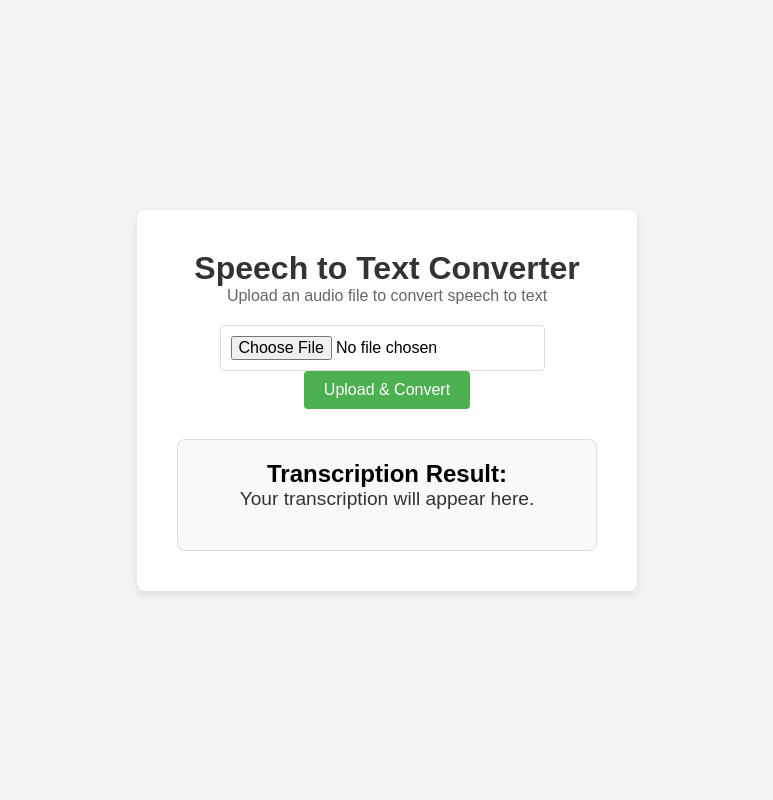
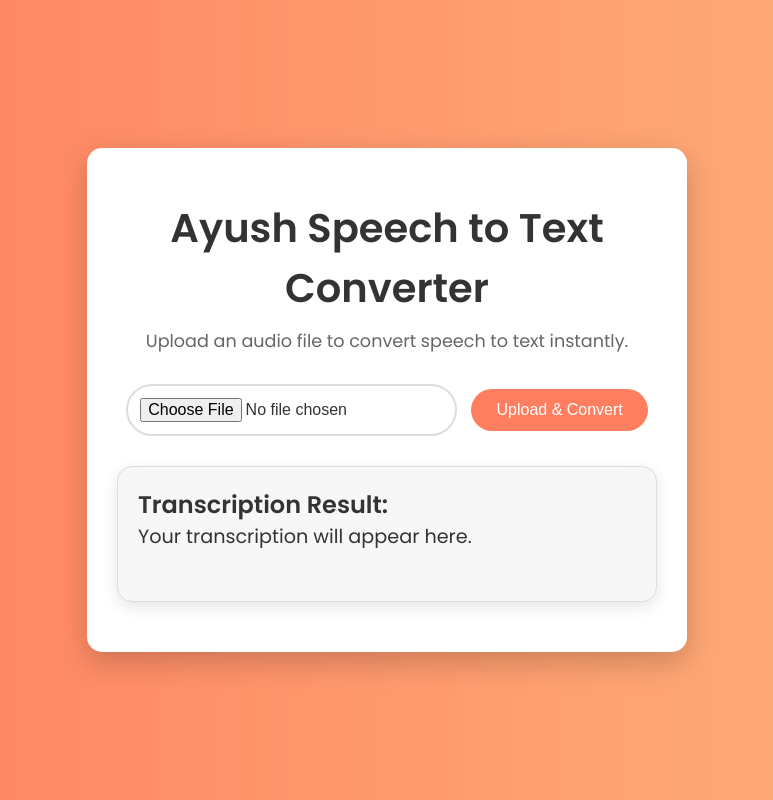
Before and after one commit to TheAyushThakur7/Speech_To_Text, a plain HTML site: page index.html in a window 1280 px wide. Shown: the whole page, without its empty margins (253-1026 px from the left). Drawn offline with Linux system fonts and the light colour scheme.

Commit message:
Add files via upload

```diff
--- a/index.html
+++ b/index.html
@@ -3,13 +3,14 @@
 <head>
     <meta charset="UTF-8">
     <meta name="viewport" content="width=device-width, initial-scale=1.0">
-    <title>Speech to Text</title>
+    <title>Elegant Speech-to-Text</title>
     <link rel="stylesheet" href="styles.css">
+    <link href="https://fonts.googleapis.com/css2?family=Poppins:wght@300;400;600&display=swap" rel="stylesheet">
 </head>
 <body>
     <div class="container">
-        <h1>Speech to Text Converter</h1>
-        <p>Upload an audio file to convert speech to text</p>
+        <h1>Ayush Speech to Text Converter</h1>
+        <p>Upload an audio file to convert speech to text instantly.</p>
 
         <form id="audio-form" enctype="multipart/form-data">
             <input type="file" id="audio-file" name="audio-file" accept="audio/*" required>
--- a/styles.css
+++ b/styles.css
@@ -6,65 +6,91 @@
 }
 
 body {
-    font-family: Arial, sans-serif;
-    background-color: #f4f4f4;
+    font-family: 'Poppins', sans-serif;
+    background: linear-gradient(to right, #ff7e5f, #feb47b); /* Aesthetic gradient */
     display: flex;
     justify-content: center;
     align-items: center;
     height: 100vh;
+    color: #333;
 }
 
 .container {
     text-align: center;
-    background-color: white;
-    padding: 40px;
-    border-radius: 8px;
-    box-shadow: 0 4px 10px rgba(0, 0, 0, 0.1);
-    width: 80%;
-    max-width: 500px;
+    background: white;
+    padding: 50px 30px;
+    border-radius: 15px;
+    box-shadow: 0 10px 30px rgba(0, 0, 0, 0.2);
+    width: 90%;
+    max-width: 600px;
+    animation: fadeIn 1s ease-in-out;
 }
 
 h1 {
-    font-size: 2em;
+    font-size: 2.5em;
+    font-weight: 600;
     color: #333;
+    margin-bottom: 10px;
 }
 
 p {
     color: #666;
-    margin-bottom: 20px;
+    font-size: 1.1em;
+    margin-bottom: 30px;
 }
 
 form input[type="file"] {
-    padding: 10px;
+    padding: 12px;
     font-size: 1em;
     margin-right: 10px;
-    border: 1px solid #ddd;
-    border-radius: 4px;
+    border: 2px solid #ddd;
+    border-radius: 30px;
+    outline: none;
+    transition: border 0.3s ease;
+}
+
+form input[type="file"]:hover {
+    border: 2px solid #ff7e5f;
 }
 
 form button {
-    padding: 10px 20px;
+    padding: 12px 25px;
     font-size: 1em;
-    background-color: #4CAF50;
+    background: #ff7e5f;
     color: white;
     border: none;
-    border-radius: 4px;
+    border-radius: 30px;
     cursor: pointer;
+    transition: background 0.3s ease, transform 0.2s ease;
 }
 
 form button:hover {
-    background-color: #45a049;
+    background: #feb47b;
+    transform: scale(1.05);
 }
 
 #result {
     margin-top: 30px;
     padding: 20px;
-    background-color: #f9f9f9;
-    border-radius: 8px;
+    background-color: #f7f7f7;
+    border-radius: 15px;
     border: 1px solid #ddd;
+    box-shadow: 0 5px 15px rgba(0, 0, 0, 0.1);
+    text-align: left;
 }
 
 #transcription-text {
     color: #333;
     font-size: 1.2em;
 }
+
+@keyframes fadeIn {
+    from {
+        opacity: 0;
+        transform: translateY(10px);
+    }
+    to {
+        opacity: 1;
+        transform: translateY(0);
+    }
+}
```
